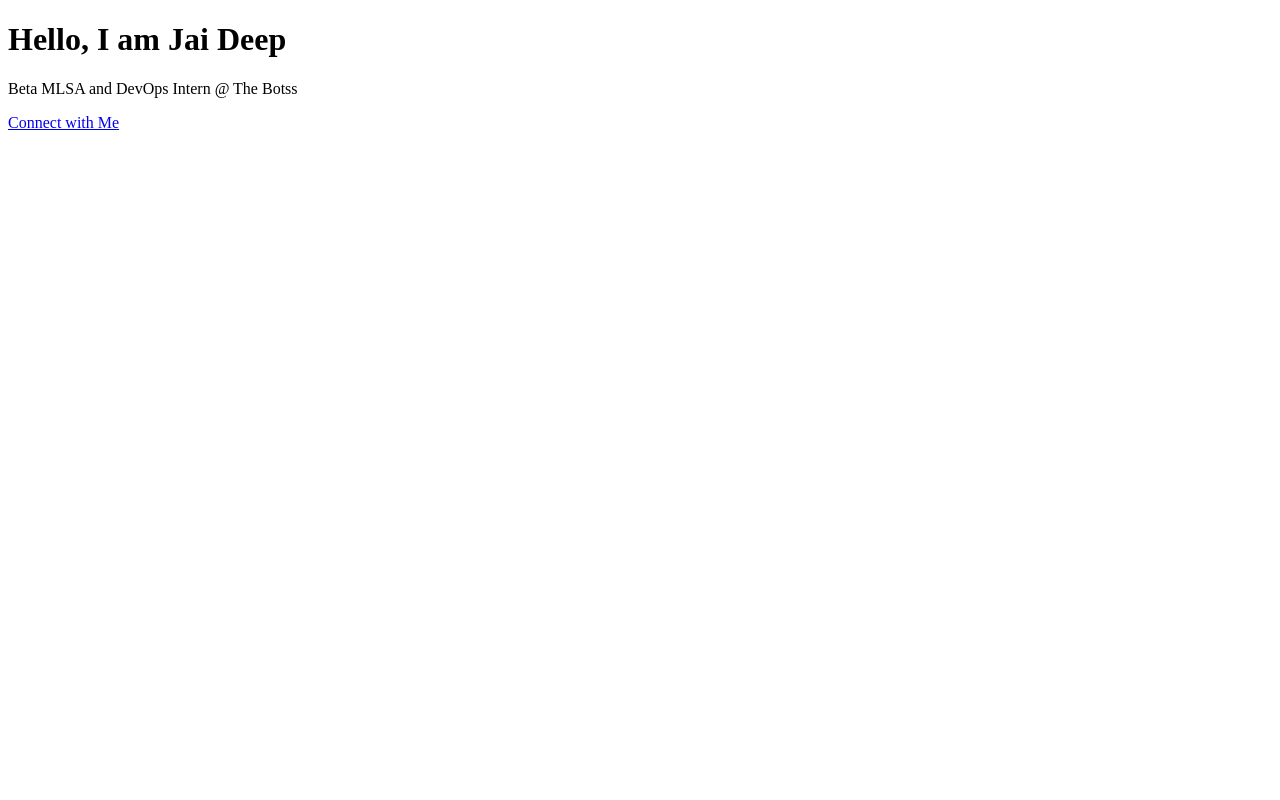
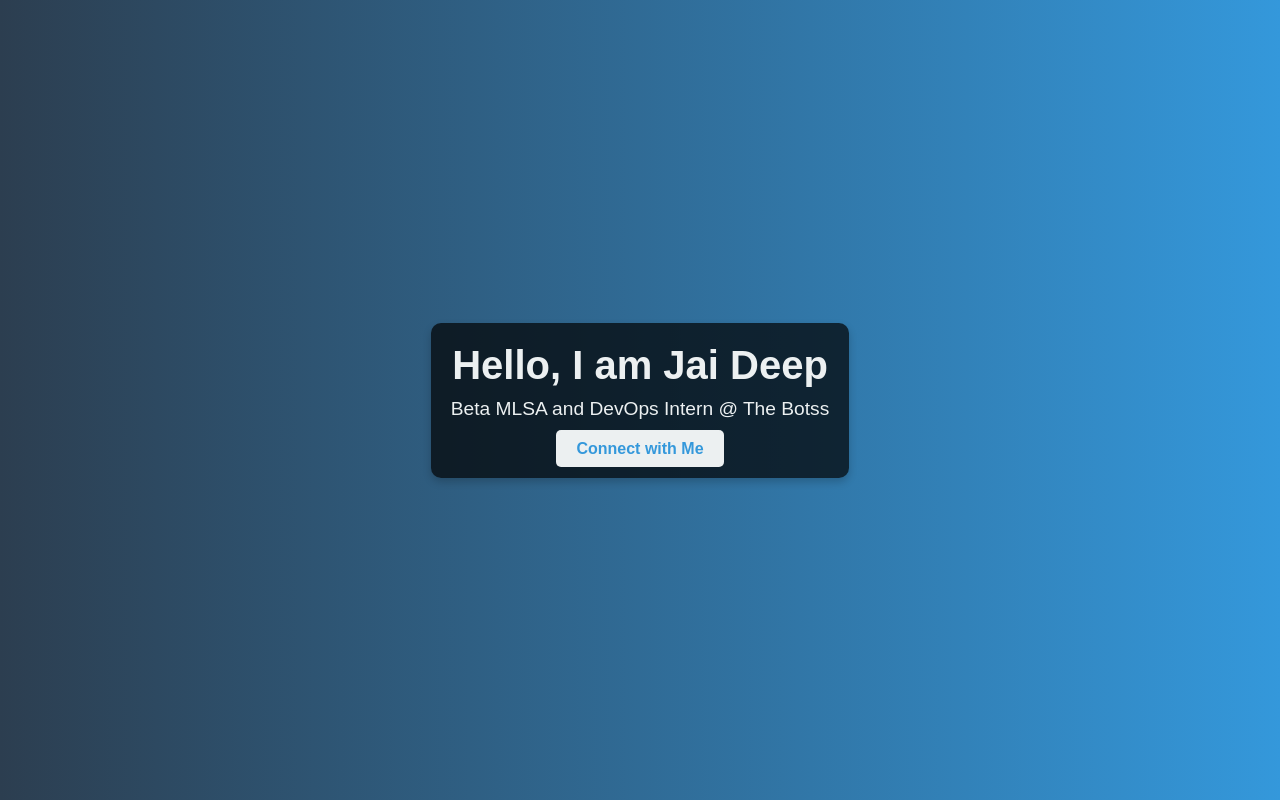
Before and after one commit to jaideepp247/azureblob, a plain HTML site: page index.html in a window 1280 px wide. Drawn offline with Linux system fonts and the light colour scheme.

Commit message:
Update index.html

```diff
--- a/index.html
+++ b/index.html
@@ -5,7 +5,7 @@
     <meta name="viewport" content="width=device-width, initial-scale=1.0">
     <title>Jai Deep - Beta MLSA & DevOps Intern</title>
     <style>
-        body {{
+        body {
             margin: 0;
             font-family: Arial, sans-serif;
             background: linear-gradient(to right, #2c3e50, #3498db);
@@ -15,26 +15,26 @@
             align-items: center;
             height: 100vh;
             text-align: center;
-        }}
-        .container {{
+        }
+        .container {
             max-width: 600px;
             padding: 20px;
             background: rgba(0, 0, 0, 0.7);
             border-radius: 10px;
             box-shadow: 0 4px 8px rgba(0, 0, 0, 0.2);
-        }}
-        h1 {{
+        }
+        h1 {
             font-size: 2.5rem;
             margin: 0;
-        }}
-        p {{
+        }
+        p {
             font-size: 1.2rem;
             margin: 10px 0;
-        }}
-        .cta {{
+        }
+        .cta {
             margin-top: 20px;
-        }}
-        .cta a {{
+        }
+        .cta a {
             text-decoration: none;
             color: #3498db;
             background: #ecf0f1;
@@ -42,11 +42,11 @@
             border-radius: 5px;
             font-weight: bold;
             transition: background 0.3s, color 0.3s;
-        }}
-        .cta a:hover {{
+        }
+        .cta a:hover {
             background: #3498db;
             color: #ecf0f1;
-        }}
+        }
     </style>
 </head>
 <body>
@@ -54,7 +54,7 @@
         <h1>Hello, I am Jai Deep</h1>
         <p>Beta MLSA and DevOps Intern @ The Botss</p>
         <div class="cta">
-            <a href="{https://www.linkedin.com/in/jaideep247/}" target="_blank">Connect with Me</a>
+            <a href="https://www.linkedin.com/in/jaideep247/" target="_blank">Connect with Me</a>
         </div>
     </div>
 </body>
```
